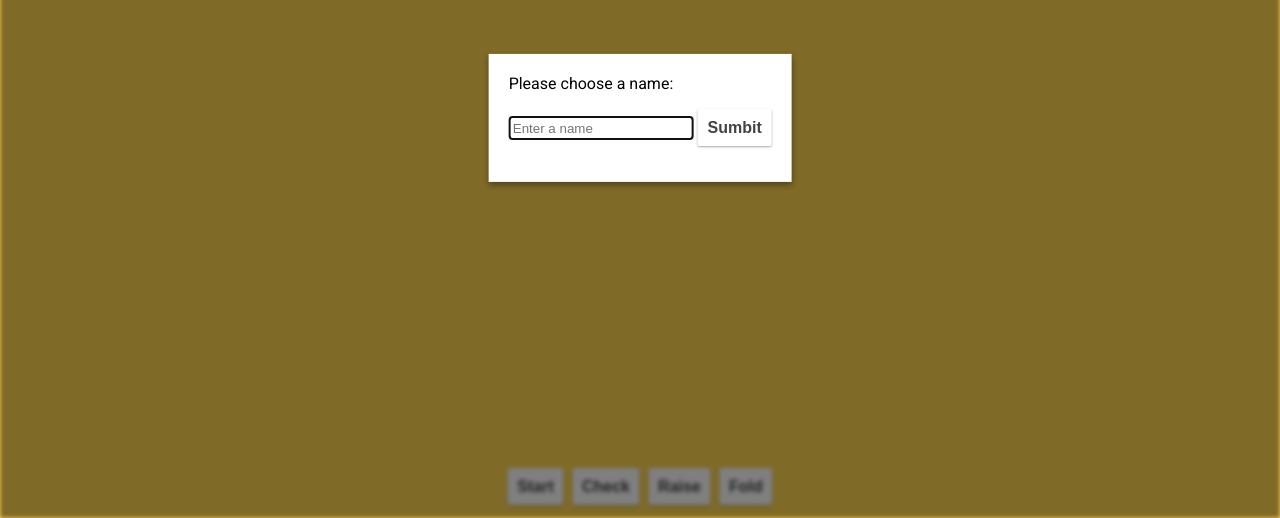
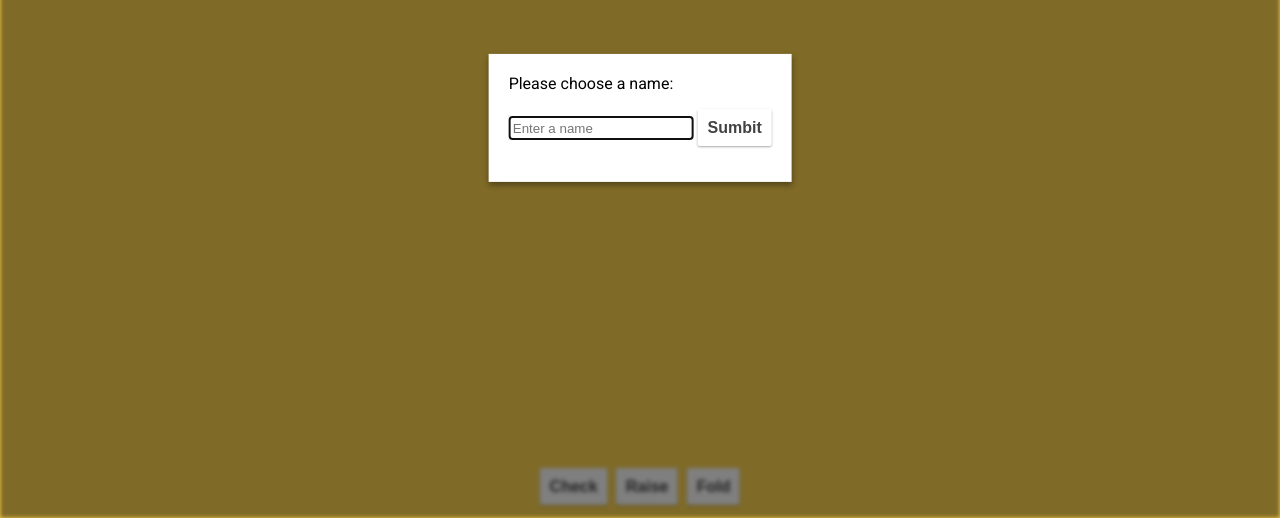
Before and after one commit to PhyscoKillerMonkey/poker-conter, a website: page bin/index.html in a window 1280 px wide. Shown: the part 282-800 px from the top of the page. Drawn offline with nearby package versions, Linux system fonts and the light colour scheme; files that its build step writes are made by us from their sources; no server answers.

Commit message:
Only show start button for room admin

```diff
--- a/bin/index.html
+++ b/bin/index.html
@@ -28,7 +28,7 @@
       </main>
 
       <footer id="footer">
-        <button class="button" onclick="startGame()">Start</button>
+        <button id="startButton" class="button" onclick="startGame()" hidden>Start</button>
         <button id="checkButton" class="button" onclick="check()">Check</button>
         <button id="raiseButton" class="button" onclick="hideRaiseContainer(false)">Raise</button>
         <button class="button" onclick="fold()">Fold</button>
--- a/public/client.js
+++ b/public/client.js
@@ -10,24 +10,28 @@ var Player = (function () {
     }
     return Player;
 }());
+function byID(id) {
+    return document.getElementById(id);
+}
 // DOM elements
 var page = {
-    gameContainer: document.getElementById("gameContainer"),
-    roundDisplay: document.getElementById("roundDisplay"),
-    potDisplay: document.getElementById("potDisplay"),
-    moneyDisplay: document.getElementById("moneyDisplay"),
-    leaderboard: document.getElementById("leaderboard"),
-    checkButton: document.getElementById("checkButton"),
-    raiseContainer: document.getElementById("raiseContainer"),
-    raiseInput: document.getElementById("raiseInput"),
-    loginContainer: document.getElementById("loginContainer"),
-    loginText: document.getElementById("loginText"),
-    nameInput: document.getElementById("nameInput"),
-    cards: document.getElementById("cardContainer"),
-    winContainer: document.getElementById("winContainer"),
-    roomContainer: document.getElementById("roomContainer"),
-    roomInput: document.getElementById("roomInput"),
-    existingRooms: document.getElementById("existingRooms")
+    gameContainer: byID("gameContainer"),
+    roundDisplay: byID("roundDisplay"),
+    potDisplay: byID("potDisplay"),
+    moneyDisplay: byID("moneyDisplay"),
+    leaderboard: byID("leaderboard"),
+    checkButton: byID("checkButton"),
+    raiseContainer: byID("raiseContainer"),
+    raiseInput: byID("raiseInput"),
+    loginContainer: byID("loginContainer"),
+    loginText: byID("loginText"),
+    nameInput: byID("nameInput"),
+    cards: byID("cardContainer"),
+    winContainer: byID("winContainer"),
+    roomContainer: byID("roomContainer"),
+    roomInput: byID("roomInput"),
+    existingRooms: byID("existingRooms"),
+    startButton: byID("startButton")
 };
 var socket = io();
 var userName = undefined;
@@ -72,6 +76,7 @@ socket.on("roomUpdate", function (rooms) {
 });
 function startGame() {
     socket.emit("startGame");
+    page.startButton.hidden = true;
 }
 socket.on("update", function (data) {
     console.log(data);
@@ -106,6 +111,10 @@ socket.on("update", function (data) {
         }
         else {
             console.log("Not our turn");
+        }
+        // Check whether to show the start button
+        if (data.round == 0 && data.players[0].name == userName) {
+            page.startButton.hidden = false;
         }
         switch (data.phase) {
             case 0:
```
Also changed, not shown: src/client/client.ts (+27 -16 lines), README.md.
